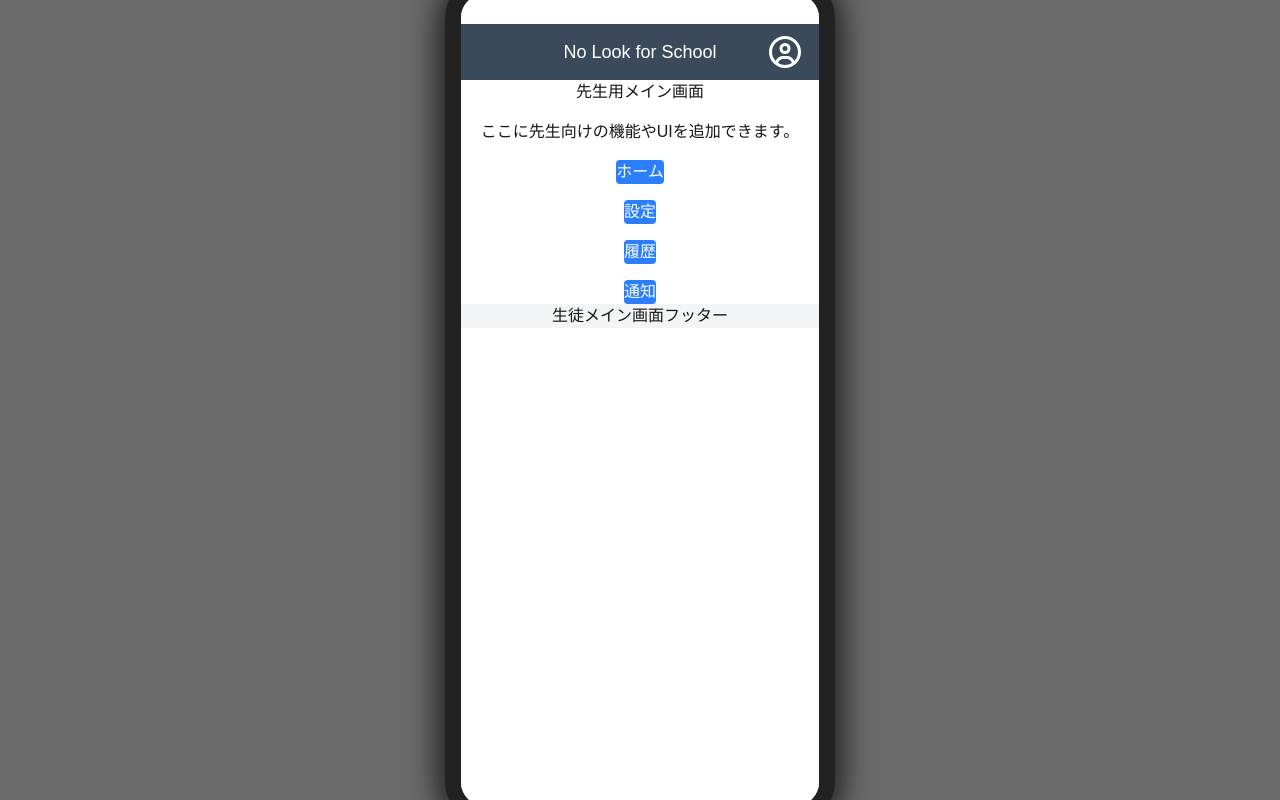
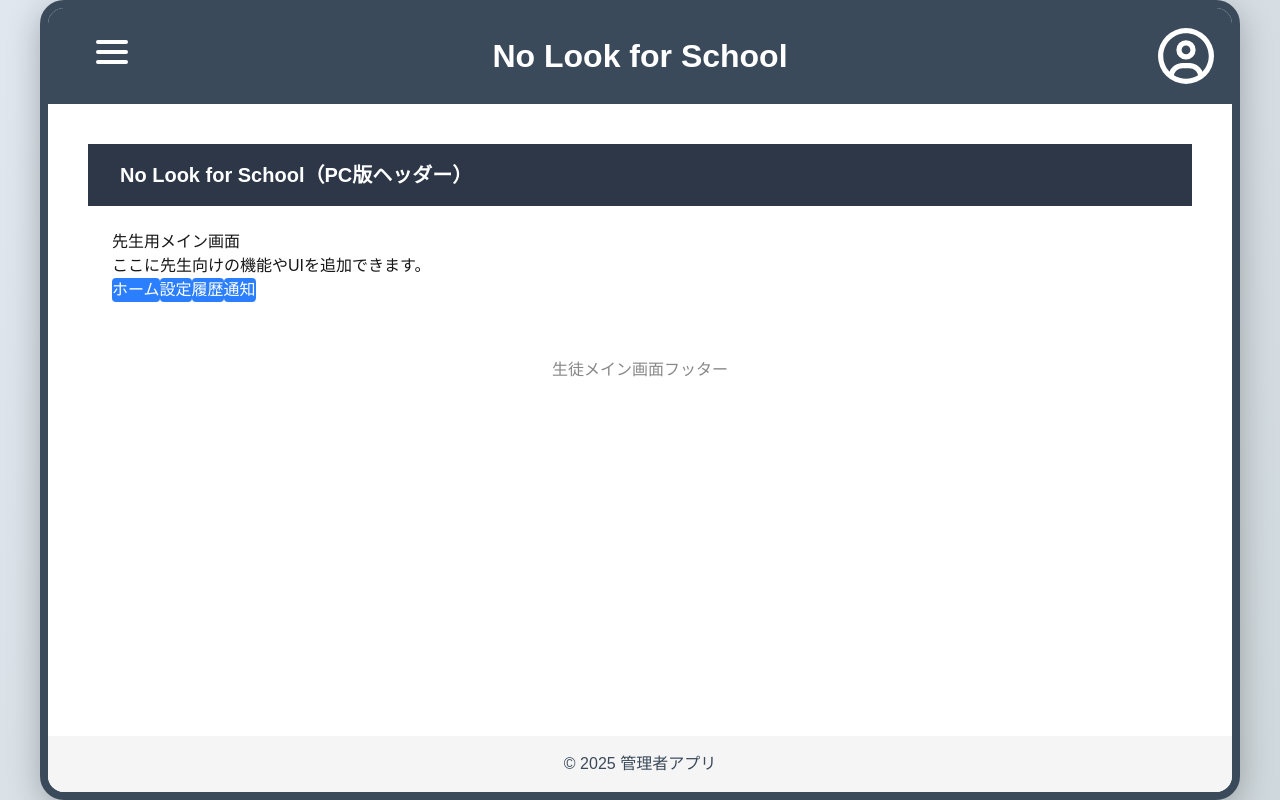
Before and after one commit to ochimasato0186/next_go_front, a Next.js app: page /student in a window 1280 px wide. Built offline with nearby package versions, Linux system fonts and the light colour scheme.

Commit message:
バグ修正: スマホ/PCアーキテクチャ対応のヘッダーフレーム切り替え

```diff
--- a/app/student/page.tsx
+++ b/app/student/page.tsx
@@ -1,41 +1,57 @@
+
 import Image from "next/image";
 import SmartphoneFrame from "../../components/SmartphoneFrame";
+import DesktopFrame from "../../components/DesktopFrame";
 import Link from "next/link";
 import SmartphoneHeader from "../../components/SmartphoneHeader";
+import DesktopHeader from "../../components/DesktopHeader";
+import { useEffect, useState } from "react";
 
 export default function Home() {
+  const [isMobile, setIsMobile] = useState(true);
+  useEffect(() => {
+    const check = () => setIsMobile(window.innerWidth < 600);
+    check();
+    window.addEventListener("resize", check);
+    return () => window.removeEventListener("resize", check);
+  }, []);
+
+  const content = (
+    <>
+      <h1>先生用メイン画面</h1>
+      <p>ここに先生向けの機能やUIを追加できます。</p>
+      <Link href="/student/home">
+        <button className="px-4 py-2 bg-blue-500 text-white rounded hover:bg-blue-600">ホーム</button>
+      </Link>
+      <Link href="/student/setting">
+        <button className="px-4 py-2 bg-blue-500 text-white rounded hover:bg-blue-600">設定</button>
+      </Link>
+      <Link href="/student/time">
+        <button className="px-4 py-2 bg-blue-500 text-white rounded hover:bg-blue-600">履歴</button>
+      </Link>
+      <Link href="/student/bell">
+        <button className="px-4 py-2 bg-blue-500 text-white rounded hover:bg-blue-600">通知</button>
+      </Link>
+    </>
+  );
+
+  if (isMobile) {
     return (
       <div className="min-h-screen flex items-center justify-center">
         <SmartphoneFrame>
           <SmartphoneHeader />
-        <main className="flex-1 p-4 flex flex-col items-center gap-4">
-          <h1>先生用メイン画面</h1>
-          <p>ここに先生向けの機能やUIを追加できます。</p>
-          <Link href="/student/home">
-            <button className="px-4 py-2 bg-blue-500 text-white rounded hover:bg-blue-600">
-              ホーム
-            </button>
-          </Link>
-          <Link href="/student/setting">
-            <button className="px-4 py-2 bg-blue-500 text-white rounded hover:bg-blue-600">
-              設定
-            </button>
-          </Link>
-          <Link href="/student/time">
-            <button className="px-4 py-2 bg-blue-500 text-white rounded hover:bg-blue-600">
-              履歴
-            </button>
-          </Link>
-          <Link href="/student/bell">
-            <button className="px-4 py-2 bg-blue-500 text-white rounded hover:bg-blue-600">
-              通知
-            </button>
-          </Link>
-        </main>
-        <footer className="p-2 bg-gray-100 text-center">
-          生徒メイン画面フッター
-        </footer>
+          <main className="flex-1 p-4 flex flex-col items-center gap-4">{content}</main>
+          <footer className="p-2 bg-gray-100 text-center">生徒メイン画面フッター</footer>
         </SmartphoneFrame>
       </div>
     );
+  } else {
+    return (
+      <DesktopFrame>
+        <DesktopHeader />
+        <div style={{ padding: 24 }}>{content}</div>
+        <footer style={{ textAlign: "center", marginTop: 32, color: "#888" }}>生徒メイン画面フッター</footer>
+      </DesktopFrame>
+    );
   }
+}
--- /dev/null
+++ b/components/DesktopHeader.tsx
@@ -0,0 +1,9 @@
+import React from "react";
+
+const DesktopHeader: React.FC = () => (
+  <header style={{ width: "100%", background: "#2d3748", color: "#fff", padding: "16px 32px", fontSize: 20, fontWeight: "bold" }}>
+    No Look for School（PC版ヘッダー）
+  </header>
+);
+
+export default DesktopHeader;
```
Lines whose indentation alone changed are shown as unchanged.
